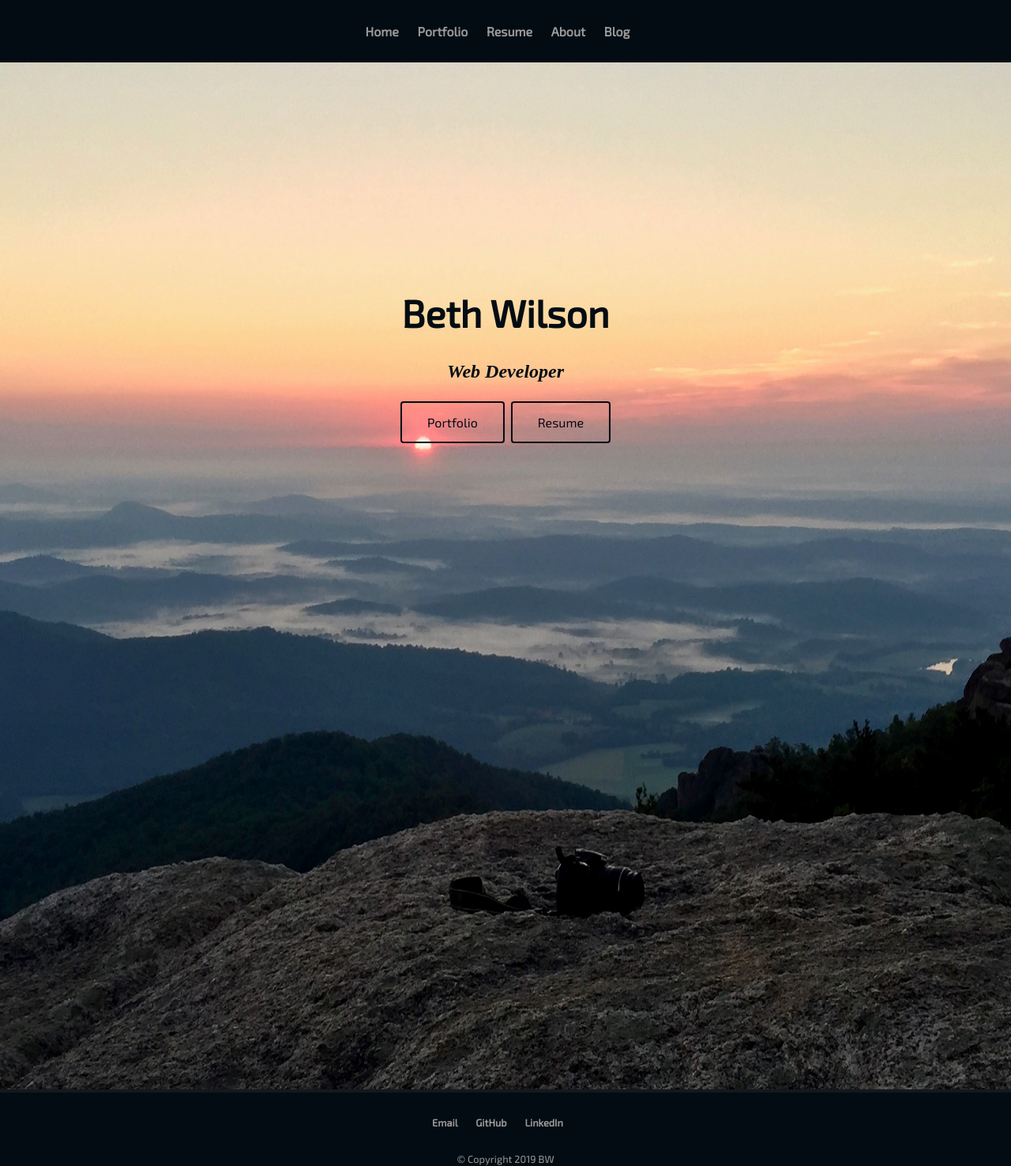
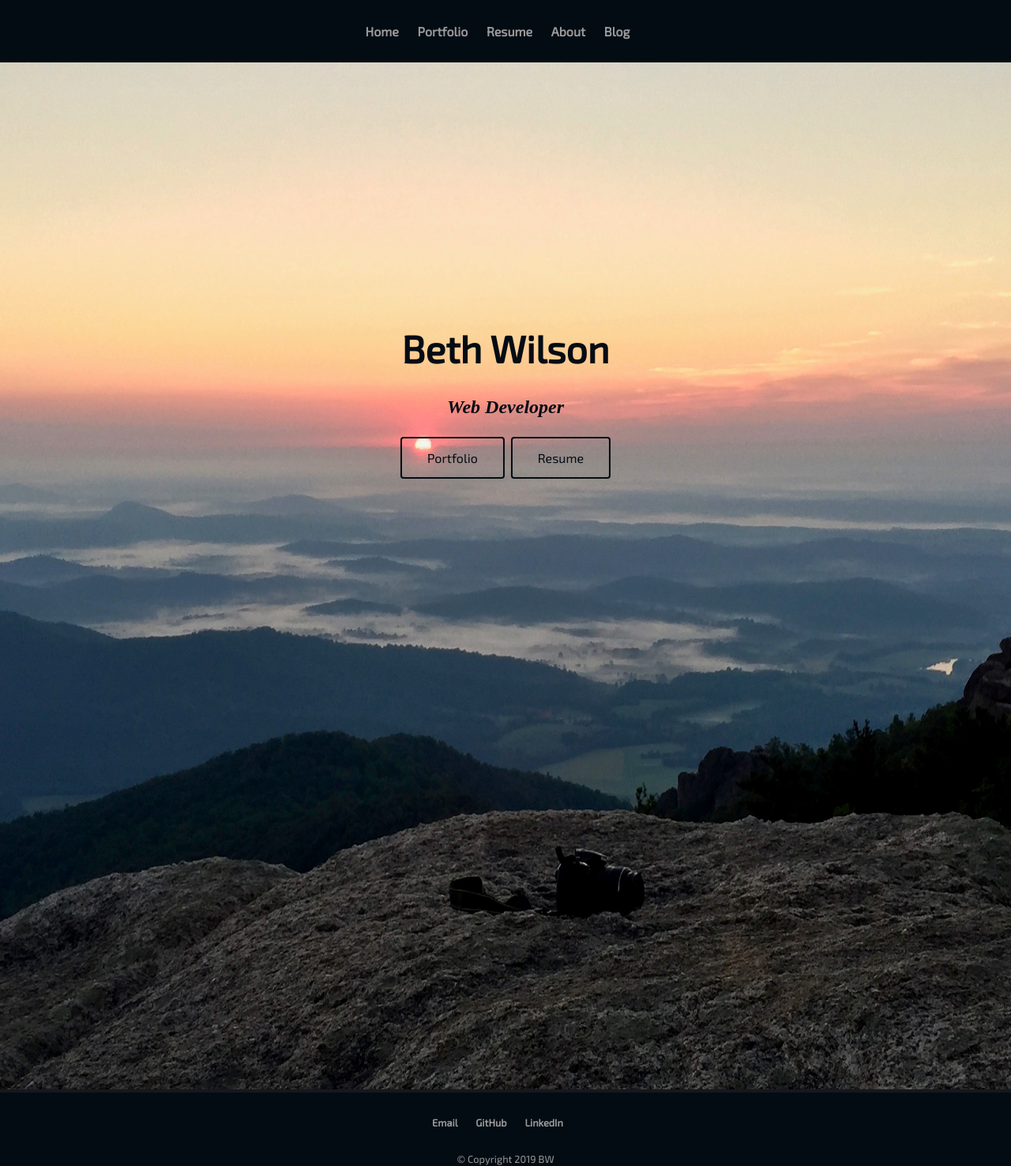
Before and after one commit to bethwilson07/bethwilson07.github.io, a Jekyll site: the page built from index.html, in a window 1280 px wide. Shown: the whole page at 79% size. Built offline with Jekyll 4.4.1, drawn with Linux system fonts in a browser that asks for light colours.

Commit message:
adjusting center home page

```diff
--- a/css/main.css
+++ b/css/main.css
@@ -37,7 +37,7 @@ a:hover {
 
 .centered {
   position: absolute;
-  top: 50%;
+  top: 55%;
   left: 50%;
   transform: translate(-50%, -50%);
   color: #040c13;
--- a/portfolio/index.html
+++ b/portfolio/index.html
@@ -5,7 +5,7 @@ layout: default
 <div class="blurb">
   <img src="../assets/images/rock_altars.jpg" alt="rocks" style="width:100%;height:1300px;">
 
-  <div class="projects" style="position:absolute;top: 40%;left:57%;transform: translate(-57%, -12%);background-color:#040c13e3;padding: 0 2rem 2rem 2rem;border-radius:8px;">
+  <div class="projects" style="position:absolute;top:40%;left:57%;transform: translate(-57%, -12%);background-color:#040c13e3;padding: 0 2rem 2rem 2rem;border-radius:8px;">
       <h1 style="text-align:center;color:#999">Projects</h1>
         <div class="grid-container" >
             <article class="project-listing">
```
